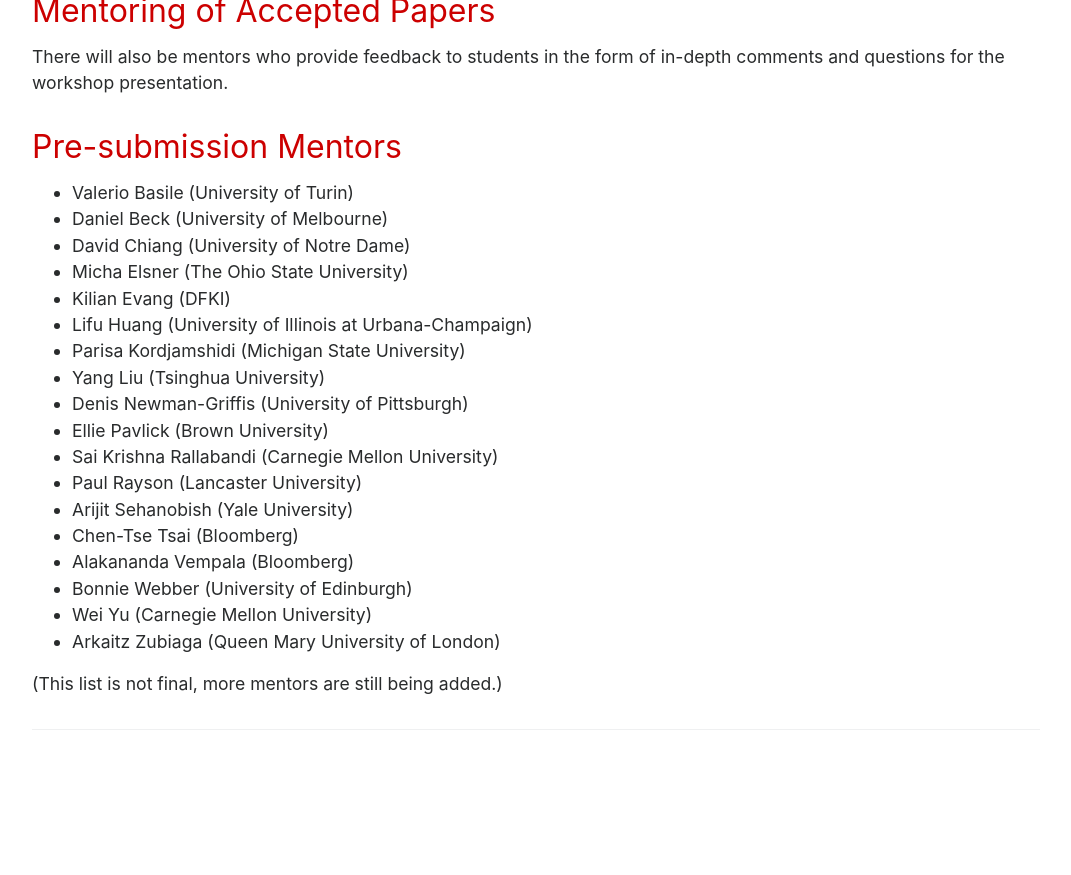
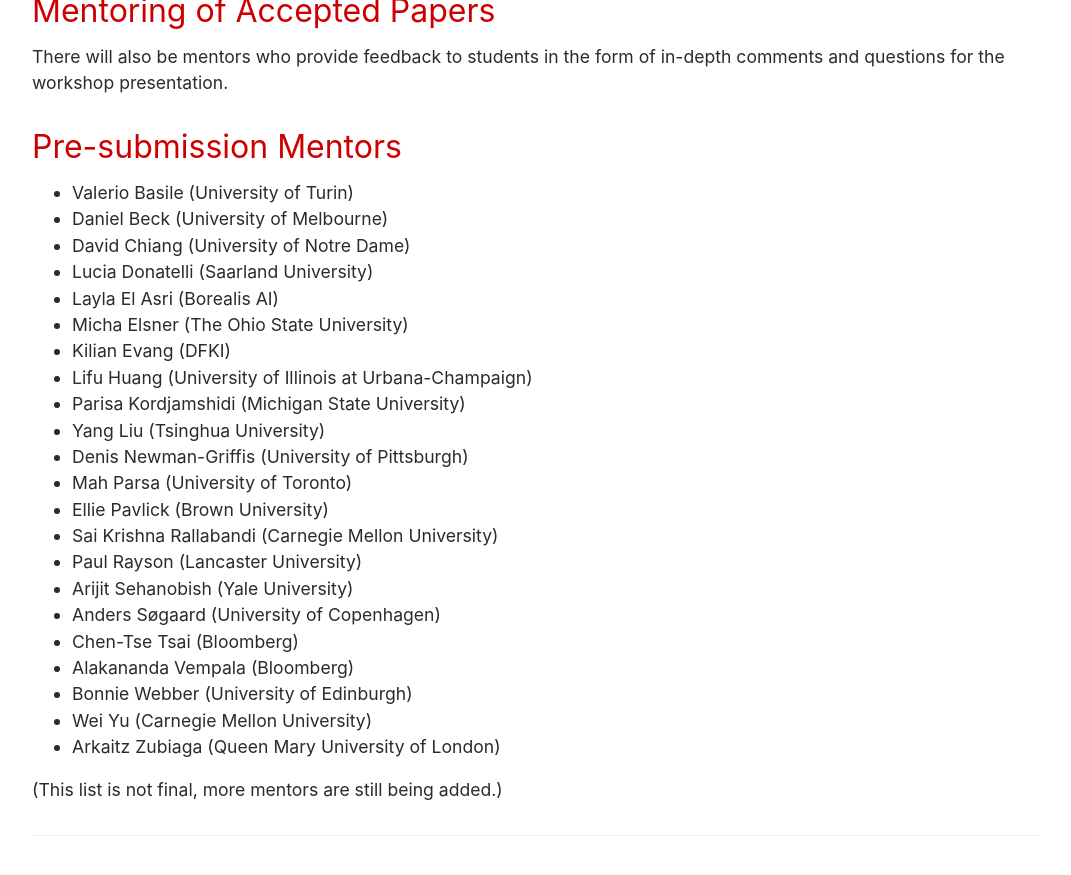
Before and after one commit to aacl2023-srw/aacl2023-srw.github.io, a Jekyll site: the page built from mentoring.md, in a window 1280 px wide and 900 px high, scrolled down 1195 px. Shown: the top 875 px of the window, without its empty margins (104-1175 px from the left). Built offline with Jekyll 4.4.1, drawn with Linux system fonts in a browser that asks for light colours; comment, search, counter and statistics services are not loaded; before the commit the page ends 1989 px from its top, so only the background shows below that.

Commit message:
add 4 new pre-submission mentors

```diff
--- a/mentoring.md
+++ b/mentoring.md
@@ -22,16 +22,20 @@ There will also be mentors who provide feedback to students in the form of in-de
 - Valerio Basile (University of Turin)
 - Daniel Beck (University of Melbourne)
 - David Chiang (University of Notre Dame)
+- Lucia Donatelli (Saarland University)
+- Layla El Asri (Borealis AI)
 - Micha Elsner (The Ohio State University)
 - Kilian Evang (DFKI)
 - Lifu Huang (University of Illinois at Urbana-Champaign)
 - Parisa Kordjamshidi (Michigan State University)
 - Yang Liu (Tsinghua University)
 - Denis Newman-Griffis (University of Pittsburgh)
+- Mah Parsa (University of Toronto)
 - Ellie Pavlick (Brown University)
 - Sai Krishna Rallabandi (Carnegie Mellon University)
 - Paul Rayson (Lancaster University)
 - Arijit Sehanobish (Yale University)
+- Anders Søgaard (University of Copenhagen)
 - Chen-Tse Tsai (Bloomberg)
 - Alakananda Vempala (Bloomberg)
 - Bonnie Webber (University of Edinburgh)
```
